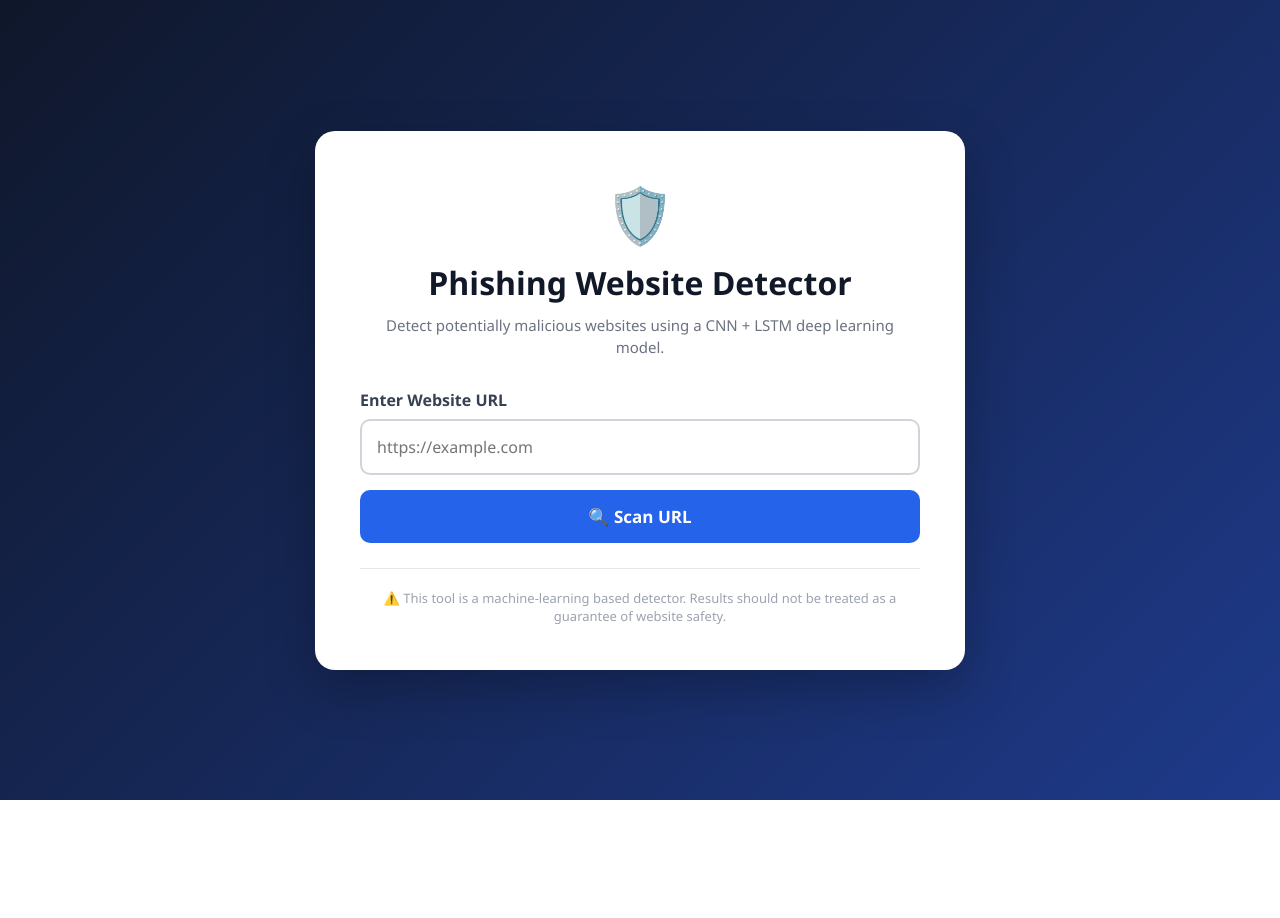
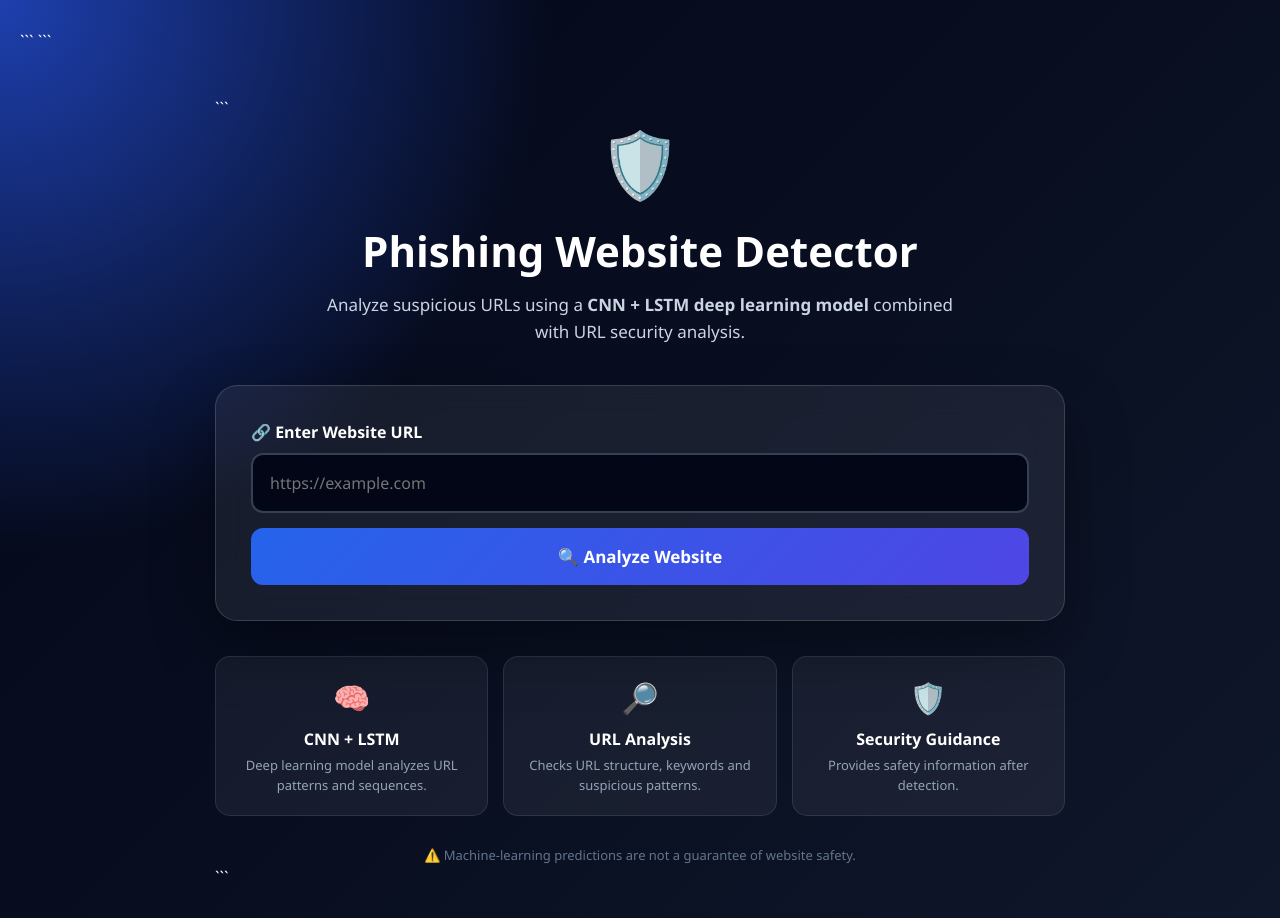
Before and after one commit to Kalpna01/phishing-website-detection, a Flask app: page / in a window 1280 px wide. Before the commit the page ends 800 px from the top, so only its background shows below. Run offline with Flask 3, Linux system fonts and the light colour scheme; parts of the project's set-up code (start-up, migrations or seed data) failed here and were passed over.

Commit message:
index.html

````diff
--- a/templates/index.html
+++ b/templates/index.html
@@ -1,13 +1,19 @@
 <!DOCTYPE html>
+
 <html lang="en">
 
 <head>
+
+```
 <meta charset="UTF-8">
-    <meta name="viewport" content="width=device-width, initial-scale=1.0">
+
+<meta name="viewport"
+      content="width=device-width, initial-scale=1.0">
 
 <title>Phishing Website Detector</title>
 
 <style>
+
     * {
         box-sizing: border-box;
         margin: 0;
@@ -16,156 +22,389 @@
     }
 
     body {
+
         min-height: 100vh;
-            display: flex;
-            justify-content: center;
-            align-items: center;
-            background: linear-gradient(135deg, #0f172a, #1e3a8a);
-            padding: 20px;
+
+        background:
+            radial-gradient(circle at top left,
+                #1e40af,
+                transparent 35%),
+
+            linear-gradient(
+                135deg,
+                #020617,
+                #0f172a
+            );
+
+        color: white;
+
+        padding: 30px 20px;
+
     }
 
     .container {
-            width: 100%;
-            max-width: 650px;
-            background: white;
-            border-radius: 20px;
-            padding: 45px;
-            box-shadow: 0 20px 50px rgba(0, 0, 0, 0.25);
-            text-align: center;
+
+        max-width: 850px;
+
+        margin: auto;
+
+        padding-top: 45px;
+
     }
 
-        .icon {
-            font-size: 55px;
-            margin-bottom: 10px;
+    .header {
+
+        text-align: center;
+
+        margin-bottom: 40px;
+
+    }
+
+    .shield {
+
+        font-size: 65px;
+
+        margin-bottom: 15px;
+
     }
 
     h1 {
-            color: #111827;
-            font-size: 32px;
-            margin-bottom: 10px;
+
+        font-size: 42px;
+
+        margin-bottom: 12px;
+
     }
 
     .subtitle {
-            color: #6b7280;
-            font-size: 15px;
-            margin-bottom: 30px;
-            line-height: 1.5;
+
+        color: #cbd5e1;
+
+        font-size: 17px;
+
+        line-height: 1.6;
+
+        max-width: 650px;
+
+        margin: auto;
+
     }
 
-        .input-label {
-            display: block;
-            text-align: left;
-            font-weight: 600;
-            color: #374151;
-            margin-bottom: 8px;
+    .scanner {
+
+        background:
+            rgba(255,255,255,0.07);
+
+        border:
+            1px solid rgba(255,255,255,0.15);
+
+        backdrop-filter: blur(15px);
+
+        border-radius: 22px;
+
+        padding: 35px;
+
+        box-shadow:
+            0 25px 60px rgba(0,0,0,0.35);
+
     }
 
-        input[type="text"] {
-            width: 100%;
-            padding: 15px;
-            border: 2px solid #d1d5db;
-            border-radius: 10px;
-            font-size: 16px;
-            outline: none;
-            transition: 0.3s;
-            margin-bottom: 15px;
+    label {
+
+        display: block;
+
+        margin-bottom: 10px;
+
+        font-weight: 600;
+
     }
 
-        input[type="text"]:focus {
-            border-color: #2563eb;
-            box-shadow: 0 0 0 3px rgba(37, 99, 235, 0.1);
+    input {
+
+        width: 100%;
+
+        padding: 17px;
+
+        border-radius: 12px;
+
+        border: 2px solid #334155;
+
+        background: #020617;
+
+        color: white;
+
+        font-size: 16px;
+
+        outline: none;
+
+        margin-bottom: 15px;
+
+    }
+
+    input:focus {
+
+        border-color: #3b82f6;
+
     }
 
     button {
+
         width: 100%;
-            padding: 15px;
-            background: #2563eb;
+
+        padding: 17px;
+
+        border: none;
+
+        border-radius: 12px;
+
+        background:
+            linear-gradient(
+                135deg,
+                #2563eb,
+                #4f46e5
+            );
+
         color: white;
-            border: none;
-            border-radius: 10px;
+
         font-size: 17px;
+
         font-weight: 600;
+
         cursor: pointer;
+
         transition: 0.3s;
+
     }
 
     button:hover {
-            background: #1d4ed8;
-            transform: translateY(-1px);
+
+        transform: translateY(-2px);
+
+        box-shadow:
+            0 10px 25px
+            rgba(37,99,235,0.35);
+
     }
 
-        .result-box {
-            margin-top: 30px;
-            padding: 22px;
-            border-radius: 12px;
+    .result {
+
+        margin-top: 25px;
+
+        padding: 28px;
+
+        border-radius: 17px;
+
         text-align: center;
+
     }
 
-        .result-box h2 {
-            margin-bottom: 10px;
-            font-size: 22px;
-        }
+    .phishing {
 
-        .result-box p {
-            font-size: 16px;
+        background:
+            rgba(127,29,29,0.3);
+
+        border:
+            1px solid #ef4444;
+
     }
 
     .safe {
-            background: #ecfdf5;
-            border: 2px solid #86efac;
-            color: #166534;
+
+        background:
+            rgba(20,83,45,0.3);
+
+        border:
+            1px solid #22c55e;
+
     }
 
-        .phishing {
-            background: #fef2f2;
-            border: 2px solid #fca5a5;
-            color: #991b1b;
+    .result h2 {
+
+        font-size: 27px;
+
+        margin-bottom: 10px;
+
     }
 
-        .info {
-            margin-top: 25px;
-            padding-top: 20px;
-            border-top: 1px solid #e5e7eb;
-            color: #9ca3af;
-            font-size: 13px;
+    .confidence {
+
+        font-size: 18px;
+
+        margin-top: 12px;
+
     }
 
-        .scanning {
-            display: none;
-            margin-top: 15px;
-            color: #2563eb;
-            font-size: 14px;
+    .risk {
+
+        display: inline-block;
+
+        margin-top: 12px;
+
+        padding: 7px 15px;
+
+        border-radius: 20px;
+
+        background:
+            rgba(255,255,255,0.1);
+
+        font-weight: 700;
+
     }
 
-        @media (max-width: 600px) {
-            .container {
-                padding: 30px 20px;
+    .details-btn {
+
+        display: inline-block;
+
+        margin-top: 20px;
+
+        padding: 13px 22px;
+
+        border-radius: 10px;
+
+        background: white;
+
+        color: #111827;
+
+        text-decoration: none;
+
+        font-weight: 600;
+
     }
 
+    .features {
+
+        display: grid;
+
+        grid-template-columns:
+            repeat(3, 1fr);
+
+        gap: 15px;
+
+        margin-top: 35px;
+
+    }
+
+    .feature {
+
+        background:
+            rgba(255,255,255,0.06);
+
+        padding: 20px;
+
+        border-radius: 15px;
+
+        text-align: center;
+
+        border:
+            1px solid
+            rgba(255,255,255,0.1);
+
+    }
+
+    .feature-icon {
+
+        font-size: 30px;
+
+        margin-bottom: 10px;
+
+    }
+
+    .feature h3 {
+
+        font-size: 16px;
+
+        margin-bottom: 6px;
+
+    }
+
+    .feature p {
+
+        font-size: 13px;
+
+        color: #94a3b8;
+
+        line-height: 1.5;
+
+    }
+
+    .footer {
+
+        text-align: center;
+
+        margin-top: 30px;
+
+        color: #64748b;
+
+        font-size: 13px;
+
+        line-height: 1.5;
+
+    }
+
+    @media(max-width:650px) {
+
         h1 {
-                font-size: 27px;
+
+            font-size: 30px;
+
         }
+
+        .features {
+
+            grid-template-columns: 1fr;
+
         }
+
+        .scanner {
+
+            padding: 25px;
+
+        }
+
+    }
+
 </style>
+```
+
 </head>
 
 <body>
 
 <div class="container">
 
-        <div class="icon">🛡️</div>
+```
+<!-- HEADER -->
 
-        <h1>Phishing Website Detector</h1>
+<div class="header">
+
+    <div class="shield">
+        🛡️
+    </div>
+
+    <h1>
+        Phishing Website Detector
+    </h1>
 
     <p class="subtitle">
-            Detect potentially malicious websites using a
-            CNN + LSTM deep learning model.
+
+        Analyze suspicious URLs using a
+        <strong>CNN + LSTM deep learning model</strong>
+        combined with URL security analysis.
+
     </p>
 
-        <form action="/predict" method="POST" onsubmit="showScanning()">
+</div>
 
-            <label class="input-label" for="url">
-                Enter Website URL
+
+<!-- SCANNER -->
+
+<div class="scanner">
+
+    <form action="/predict"
+          method="POST">
+
+        <label for="url">
+            🔗 Enter Website URL
         </label>
 
         <input
@@ -178,56 +417,154 @@
         >
 
         <button type="submit">
-                🔍 Scan URL
+
+            🔍 Analyze Website
+
         </button>
 
     </form>
 
-        <div class="scanning" id="scanning">
-            🔄 Analyzing website...
-        </div>
+
+    <!-- RESULT -->
 
     {% if result %}
 
-            <div class="result-box {{ 'phishing' if is_phishing else 'safe' }}">
+    <div class="result
+        {{ 'phishing' if is_phishing else 'safe' }}">
 
         {% if is_phishing %}
 
-                    <h2>🚨 Phishing Detected</h2>
+            <h2>
+                🚨 Phishing Detected
+            </h2>
 
         {% else %}
 
-                    <h2>✅ Website Appears Safe</h2>
+            <h2>
+                ✅ Website Appears Safe
+            </h2>
 
         {% endif %}
+
 
         <p>
             {{ result }}
         </p>
 
-                <p style="margin-top: 10px;">
-                    Confidence:
-                    <strong>{{ confidence }}</strong>
-                </p>
+
+        <div class="confidence">
+
+            Model Confidence:
+            <strong>
+                {{ confidence }}
+            </strong>
+
+        </div>
+
+
+        <div class="risk">
+
+            Risk Level:
+            {{ risk_level }}
+
+        </div>
+
+
+        <br>
+
+
+        <a
+            class="details-btn"
+            href="/analysis">
+
+            🔎 View Detailed URL Analysis →
+
+        </a>
 
     </div>
 
     {% endif %}
 
-        <div class="info">
-            ⚠️ This tool is a machine-learning based detector.
-            Results should not be treated as a guarantee of website safety.
 </div>
+
+
+<!-- FEATURES -->
+
+<div class="features">
+
+
+    <div class="feature">
+
+        <div class="feature-icon">
+            🧠
+        </div>
+
+        <h3>
+            CNN + LSTM
+        </h3>
+
+        <p>
+
+            Deep learning model analyzes
+            URL patterns and sequences.
+
+        </p>
 
     </div>
 
-    <script>
 
-        function showScanning() {
-            document.getElementById("scanning").style.display = "block";
-        }
+    <div class="feature">
 
-    </script>
+        <div class="feature-icon">
+            🔎
+        </div>
+
+        <h3>
+            URL Analysis
+        </h3>
+
+        <p>
+
+            Checks URL structure,
+            keywords and suspicious patterns.
+
+        </p>
+
+    </div>
+
+
+    <div class="feature">
+
+        <div class="feature-icon">
+            🛡️
+        </div>
+
+        <h3>
+            Security Guidance
+        </h3>
+
+        <p>
+
+            Provides safety information
+            after detection.
+
+        </p>
+
+    </div>
+
+
+</div>
+
+
+<div class="footer">
+
+    ⚠️ Machine-learning predictions are not a guarantee
+    of website safety.
+
+</div>
+```
+
+</div>
 
 </body>
 
````
Lines whose indentation alone changed are shown as unchanged.
